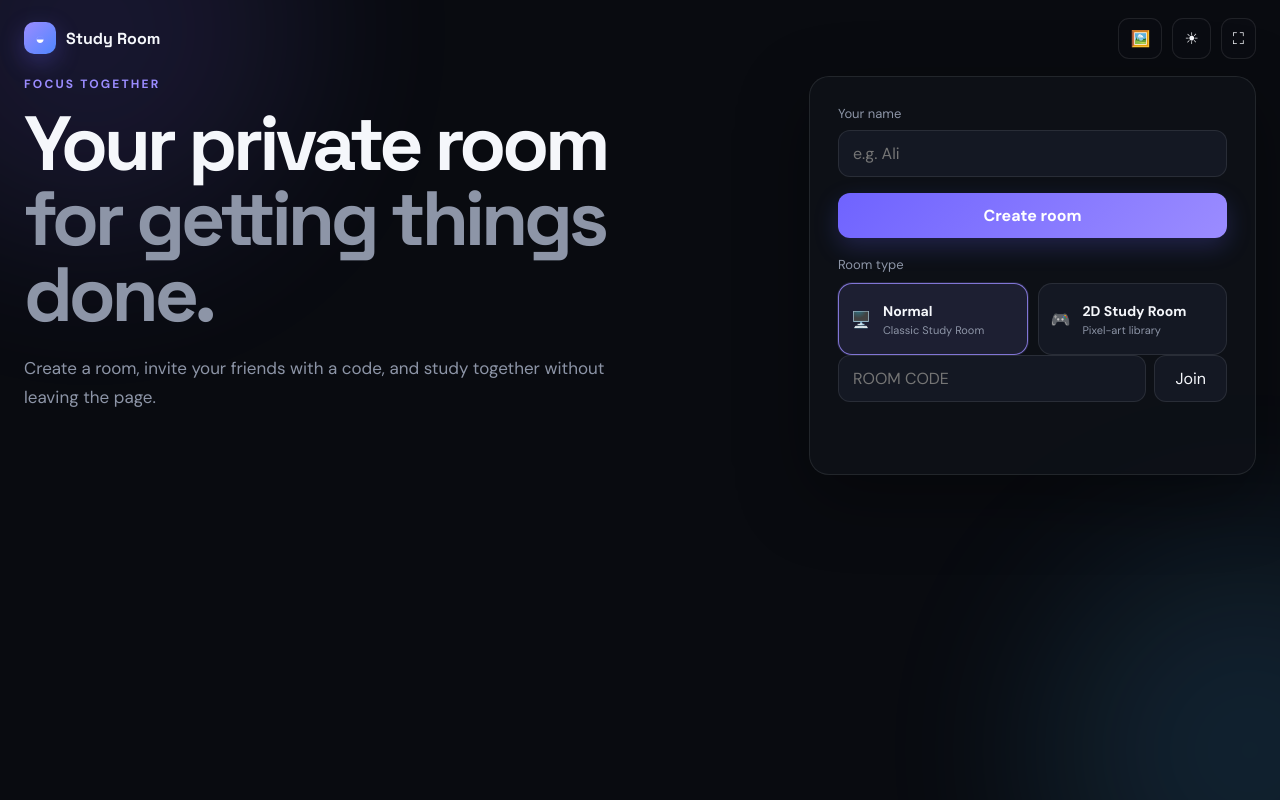
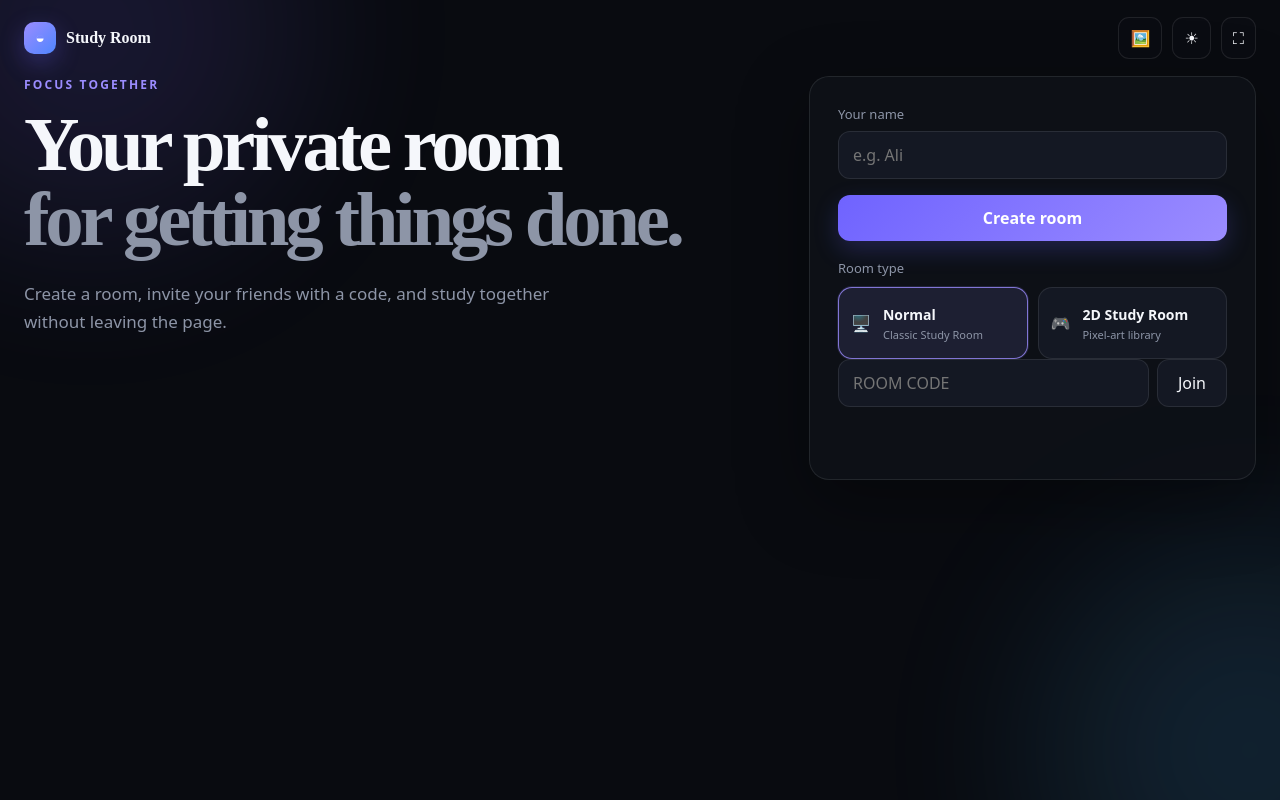
Before and after one commit to ali964ali864-rgb/Study-room, a website: page public/index.html in a window 1280 px wide. Drawn offline with nearby package versions, Linux system fonts and the light colour scheme; no server answers.

Commit message:
Update index.html

```diff
--- a/public/index.html
+++ b/public/index.html
@@ -8,7 +8,7 @@
 
   <link rel="preconnect" href="https://fonts.googleapis.com">
   <link rel="preconnect" href="https://fonts.gstatic.com" crossorigin>
-  <link href="https://fonts.googleapis.com/css2?family=DM+Sans:wght@400;500;600;700&family=Space+Grotesk:wght@500;600;700&display=swap" rel="stylesheet">
+  <link href="https://fonts.googleapis.com/css2?family=Inter:wght@400;500;600;700&family=Cormorant+Garamond:wght@500;600;700&display=swap" rel="stylesheet">
 
   <link rel="stylesheet" href="/style.css">
 
```
